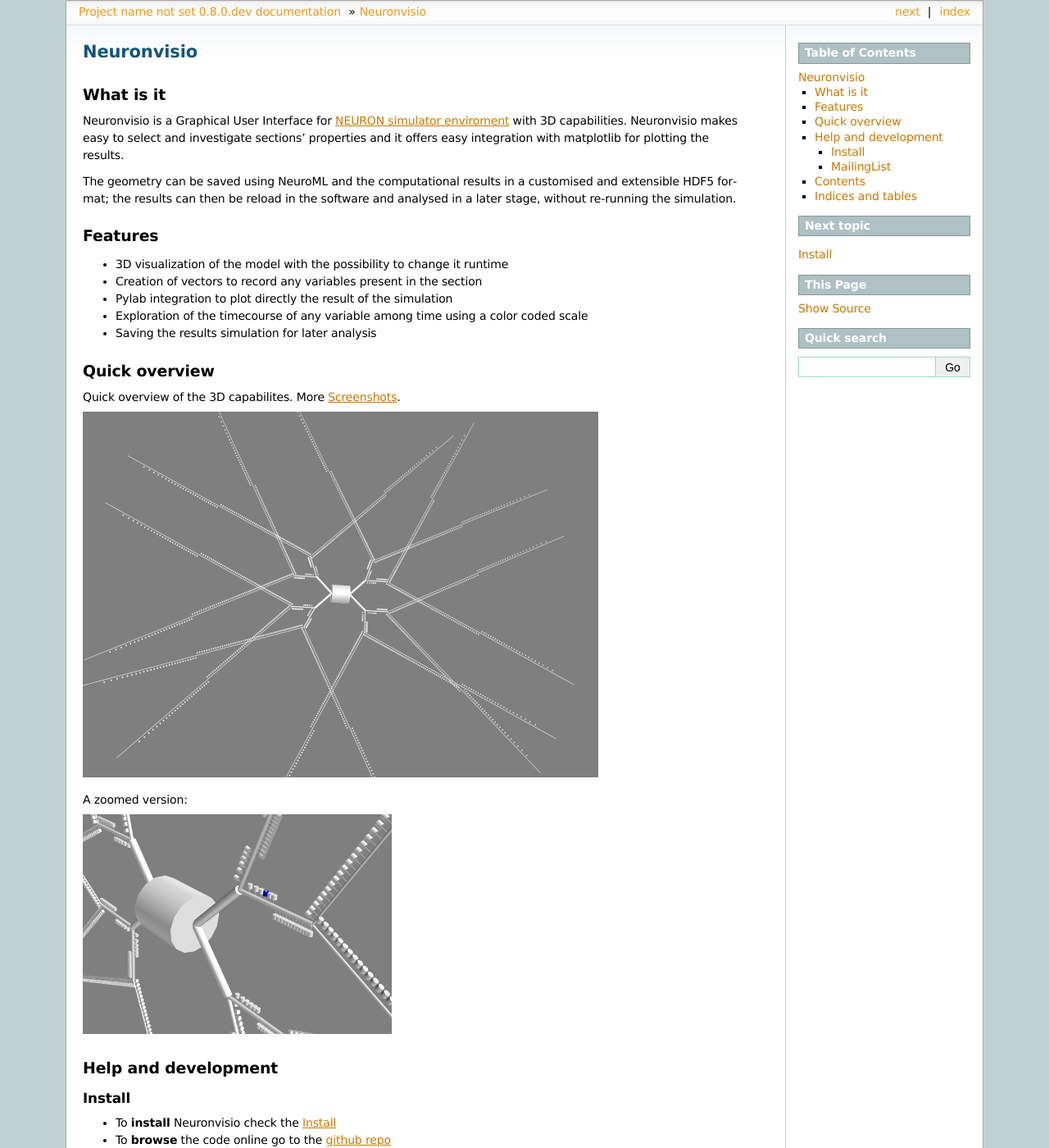
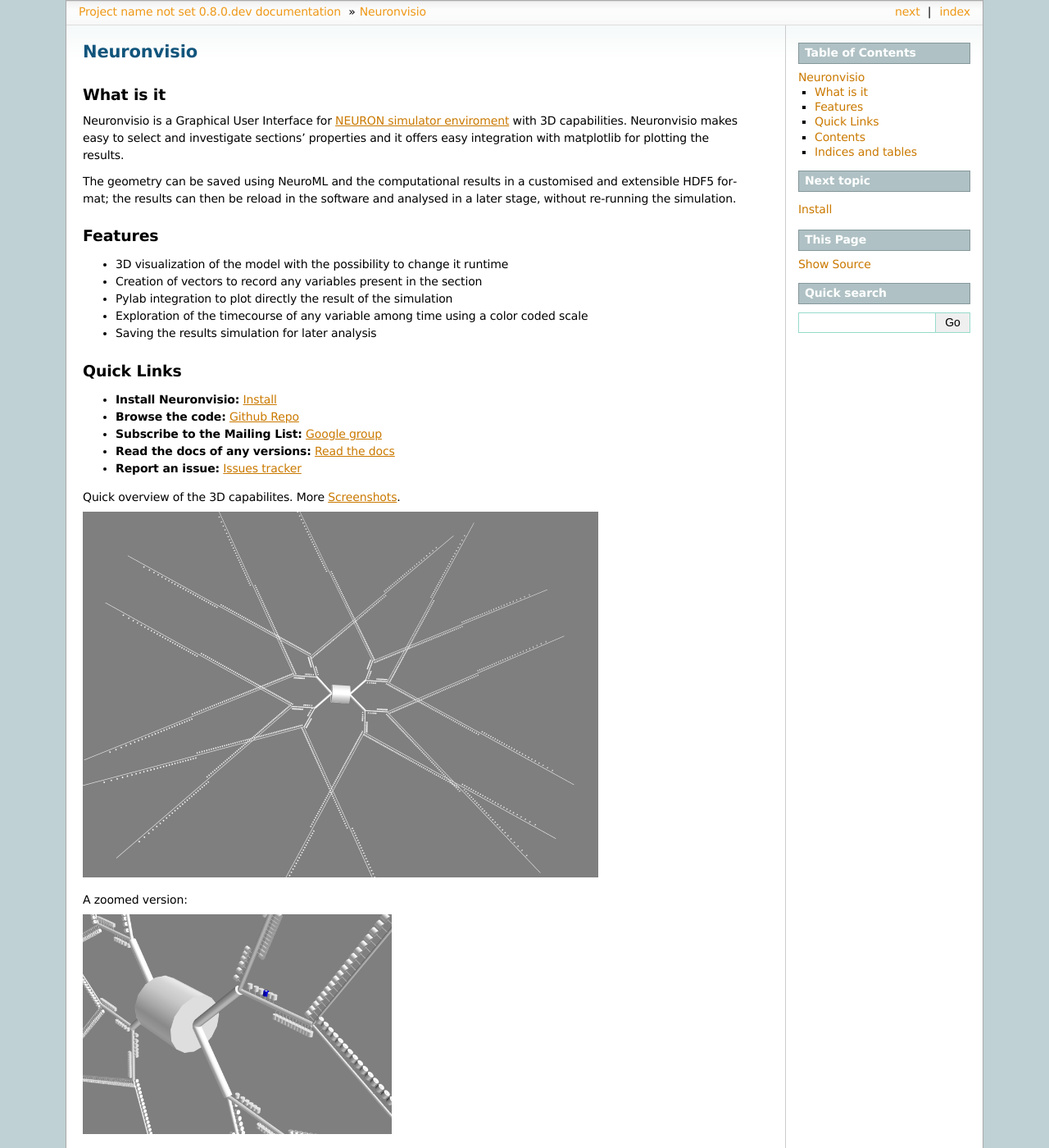
Before and after one commit to mattions/neuronvisio, a Sphinx documentation site: the page built from docs/index.rst, in a window 1280 px wide and 1400 px high. Shown: the whole window at 82% size. Built offline with Sphinx 7.4.7, drawn with Linux system fonts in a browser that asks for light colours; formulas are drawn with MathJax 3; the version number is read from the project's files by our own code; some of the changed text lies outside the part shown.

Commit message:
Updated the docs.

```diff
--- a/CHANGES.rst
+++ b/CHANGES.rst
@@ -1,4 +1,4 @@
-0.7.3+dev -- Development
+0.8.0.dev -- Development
 ========================
 
 - Ported to Mayavi 4.1.1.dev
--- a/docs/gettingstarted.rst
+++ b/docs/gettingstarted.rst
@@ -84,7 +84,7 @@
     controls = Controls()   # starting the GUI
     h.load_file('path/to/my_model.hoc')
 
-NeuronVisio features
+Neuronvisio features
 ====================
 
 Visualization
--- a/docs/index.rst
+++ b/docs/index.rst
@@ -23,10 +23,19 @@
 - Exploration of the timecourse of any variable among time using a color coded scale
 - Saving the results simulation for later analysis
 
+Quick Links
+===========
 
+- **Install Neuronvisio:** :ref:`install`
+- **Browse the code:** `Github Repo`_
+- **Subscribe to the Mailing List:** `Google group`_
+- **Read the docs of any versions:** `Read the docs`_
+- **Report an issue:** `Issues tracker`_
 
-Quick overview
-==============
+.. _Google group: http://groups.google.com/group/neuronvisio
+.. _github repo:  http://github.com/mattions/neuronvisio
+.. _Issues tracker:  http://github.com/mattions/neuronvisio/issues
+.. _Read the docs: http://readthedocs.org/docs/neuronvisio/
 
 Quick overview of the 3D capabilites. More :ref:`screenshots`.
 
@@ -38,37 +47,12 @@
 .. image:: images/spines_detailed.png
     :scale: 30
 
-
-
-Help and development
-====================
-
-Install
--------
-
-- To **install** Neuronvisio check the :ref:`install`
-- To **browse** the code online go to the `github repo`_
-- To **download and install** the code from github check the :ref:`source-code-section` section
-- To **submit a bug** use the `tracker`_
-
-
-.. _github repo:  http://github.com/mattions/neuronvisio
-.. _tracker:  http://github.com/mattions/neuronvisio/issues
-
-MailingList
------------
-
-There is a `google group`_ to ask for help or send patches.
-
-.. _google group: http://groups.google.com/group/neuronvisio
-
 Contents
 ========
 
 .. toctree::
     :maxdepth: 2
 
-    self
     install
     gettingstarted
     storage
```
